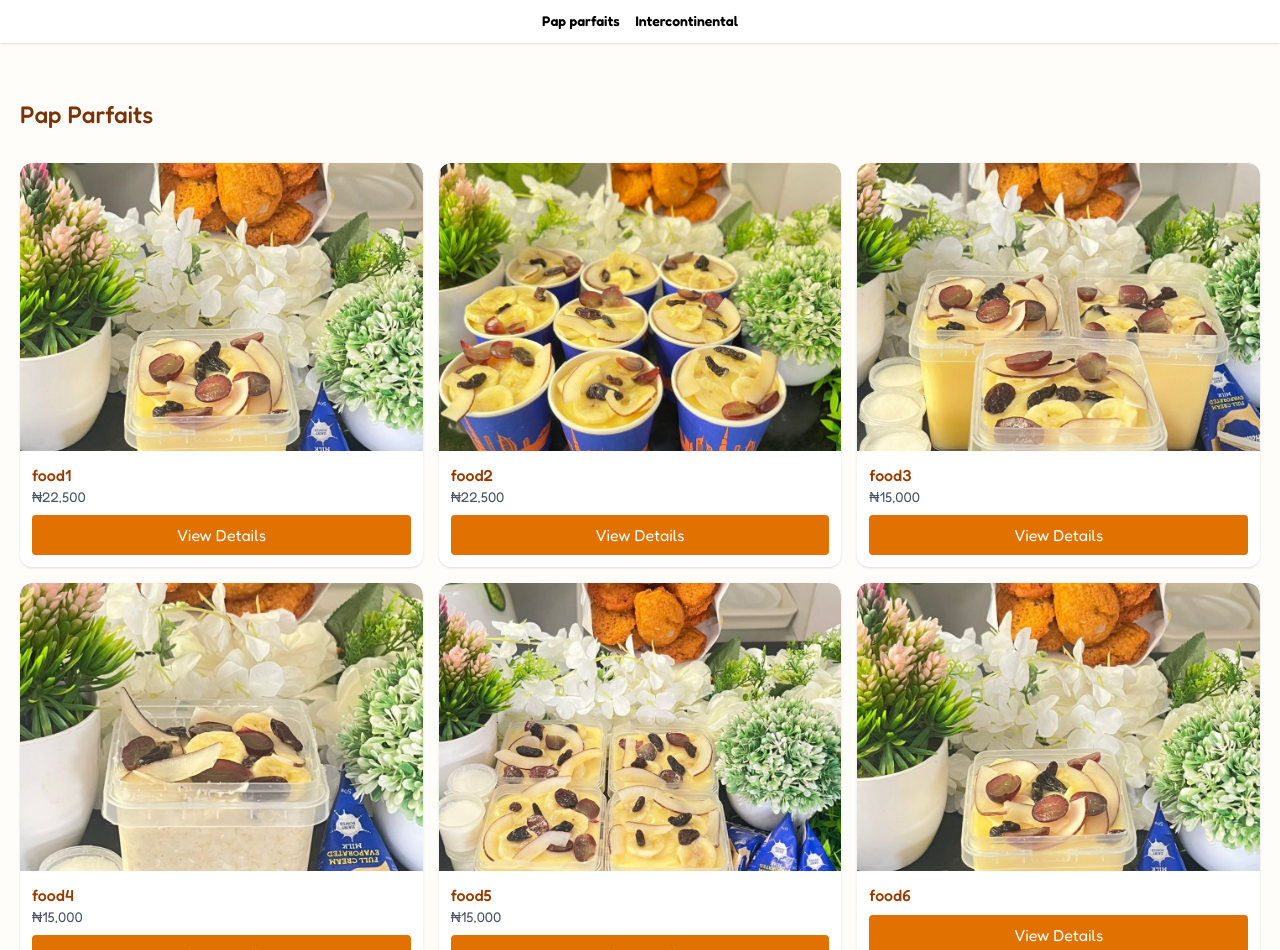
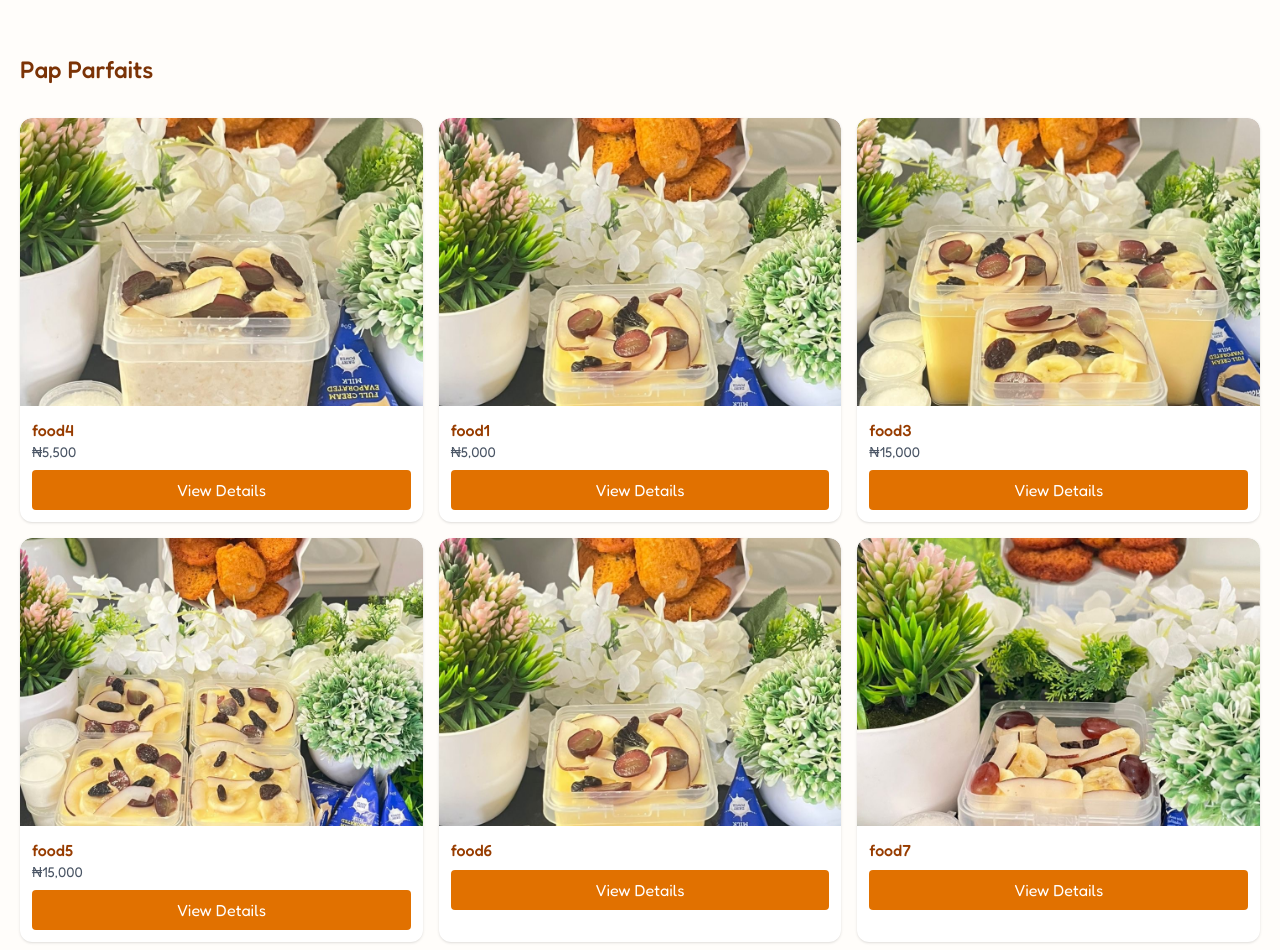
Before and after one commit to ernestkris6/Food-House, a React (Vite) app: page /menu in a window 1280 px wide. Shown: the part 682-1632 px from the top of the page. Built offline with nearby package versions, Linux system fonts and the light colour scheme; a web font is replaced by a local one.

Commit message:
menu list

```diff
--- a/src/UI/MenuDetails.jsx
+++ b/src/UI/MenuDetails.jsx
@@ -31,17 +31,17 @@ export default function MenuPage() {
             </div>
 
       {/* Stick Nav for Sections */}
-      <div className="top-0 z-30 bg-white py-3 shadow-sm flex justify-center gap-4 text-[14px] font-semibold">
+      {/* <div className="top-0 z-30 bg-white py-3 shadow-sm flex justify-center gap-4 text-[14px] font-semibold">
         <a href="#parfaits" className="hover:text-amber-700">Pap parfaits</a>
         <a href="#continental" className="hover:text-amber-700">Intercontinental</a>
-        {/* <a href="#sides" className="hover:text-amber-700">Side Dishes</a>
+        <a href="#sides" className="hover:text-amber-700">Side Dishes</a>
         <a href="#snacks" className="hover:text-amber-700">Snacks & Confectionery</a>
-        <a href="#snacks" className="hover:text-amber-700">Snacks</a> */}
-      </div>
+        <a href="#snacks" className="hover:text-amber-700">Snacks</a>
+      </div> */}
 
 
       {/* Native Meals - Grid */}
-      <section id="parfaits" className="py-14 px-5">
+      <section className="py-14 px-5">
         <h2 className="text-xl md:text-2xl font-medium text-amber-900 mb-8">
           Pap Parfaits
         </h2>
@@ -65,7 +65,7 @@ export default function MenuPage() {
         </div>
       </section>
 
-       <section id="continental" className="py-14 px-6 bg-amber-100">
+       {/* <section id="continental" className="py-14 px-6 bg-amber-100">
         <h2 className="text-xl md:text-2xl font-medium text-amber-900 mb-6">
           Intercontinental Dishes
         </h2>
@@ -85,7 +85,7 @@ export default function MenuPage() {
             </div>
           ))}
         </div>
-      </section>
+      </section>    */}
 
               {/* 3️⃣ Side Dishes  */}
 
--- a/src/data/foodData.js
+++ b/src/data/foodData.js
@@ -52,14 +52,18 @@ import img09 from '../assets/img09.jpg'
 
 export const foods = {
   native: [
-    {name: 'food1', price:'₦22,500', img: img01, desc: '9 cups of indulgent luxure with 9 packs of Akara diced liver'},
-    {name: 'food2', price:'₦22,500', img: img02, desc: '9 cups of indulgent luxure with 9 packs of Akara diced liver'},
+    {name: 'food4', price:'₦5,500', img: img04, desc: '330ml of indulgent exotic oats parfait with akara diced liver'},
+    {name: 'food1', price:'₦5,000', img: img01, desc: '9 cups of indulgent luxure with 9 packs of Akara diced liver'},
     {name: 'food3', price:'₦15,000', img: img03, desc: '3 sets of 500ml indulgent luxure pap parfaits comes with 3 packs of akara diced liver'},
-    {name: 'food4', price:'₦15,000', img: img04, desc: '330ml of indulgent exotic oats parfait with akara diced liver'},
     {name: 'food5', price:'₦15,000', img: img06, desc: '4 sets of indulgent luxure pap parfaits with 4 packs of akara diced liver'},
     {name: 'food6', price:'', img: img07, desc: '330ml of indulgent exotic oats with akara diced liver'},
     {name: 'food7', price:'', img: img08, desc: ''},
+    {name: 'food2', price:'₦22,500', img: img02, desc: '9 cups of indulgent luxure with 9 packs of Akara diced liver'},
     {name: 'food8', price:'₦3,000', img: img09, desc: 'Indulgent loaf bread with akara diced liver'},
+    { name: "Waffles, egg & baked beans", price: "₦6,000", img: image16, desc: "" },
+    { name: "Pancakes & scrambled eggs", price: "₦3,500", img: image10, desc: "" },
+
+
 
 
     // { name: "Portion of efo-riro", price: "₦1,000", img: image2, desc: "" },
@@ -88,25 +92,25 @@ export const foods = {
     // { name: "Portion of basmati jollof rice", price: "₦1,000", img: image17, desc: "" },
     // { name: "Stir-fry pasta with beef", price: "₦5,000", img: image12, desc: "Succulent beef strips and crunchy greens over flame kissed in signature glaze" },
     // { name: "Yamarita, mushrooms veggies & sauce", price: "₦5,000", img: image5, desc: "Golden yamarita served with mushrooms, fresh veggies and flavourful source." },
-    { name: "Waffles, egg & baked beans", price: "₦6,000", img: image16, desc: "" },
+    // { name: "Waffles, egg & baked beans", price: "₦6,000", img: image16, desc: "" },
     // { name: "Portion of basmati fried rice", price: "₦1,000", img: image17, desc: "" },
     // { name: "Plate of basmati white rice,stew & egg", price: "₦4,000", img: image19, desc: "" },
     // { name: "Stick beef meat", price: "₦2,000", img: image8, desc: "Zesty, pepper-rubbed beef medallion skewered and grilled to smoky perfection" },
-    { name: "Pancakes & scrambled eggs", price: "₦3,500", img: image10, desc: "" },
+    // { name: "Pancakes & scrambled eggs", price: "₦3,500", img: image10, desc: "" },
     // { name: "Chicken burger", price: "₦3,500", img: image3, desc: "" },
 
   ],
   snacks: [
-    { name: "Sharwama", price: "₦3,000", img: image7, desc: "" },
-    { name: "Meat Pie", price: "₦1,000", img: image6 },
-    { name: "Small chops in skewers", price: "₦2,000", img: image14, desc: "" },
-    { name: "Bread sandwich & tea", price: "₦4,500", img: image15, desc: "" },
-    { name: "Peanuts", price: "₦3,550", img: image35, desc: "" },
-  ],
-  sides: [
-    { name: "Creamy coleslaw", price: "₦1,500", img: image18, desc: "Refreshingly chilled crunch to perfectly balanced taste." },
-    { name: "2 litre platter of veg. salad", price: "₦30,000", img: image20, desc: "Freshly prepared with 10 premium ingredients." },
-    { name: "Mixed veggies", price: "₦7,500", img: image4, desc: "" },
+  //   { name: "Sharwama", price: "₦3,000", img: image7, desc: "" },
+  //   { name: "Meat Pie", price: "₦1,000", img: image6 },
+  //   { name: "Small chops in skewers", price: "₦2,000", img: image14, desc: "" },
+  //   { name: "Bread sandwich & tea", price: "₦4,500", img: image15, desc: "" },
+  //   { name: "Peanuts", price: "₦3,550", img: image35, desc: "" },
+  // ],
+  // sides: [
+  //   { name: "Creamy coleslaw", price: "₦1,500", img: image18, desc: "Refreshingly chilled crunch to perfectly balanced taste." },
+  //   { name: "2 litre platter of veg. salad", price: "₦30,000", img: image20, desc: "Freshly prepared with 10 premium ingredients." },
+  //   { name: "Mixed veggies", price: "₦7,500", img: image4, desc: "" },
     // { name: "Bread sandwich", price: "₦5,500", img: image15 },
   ]
  };
```
